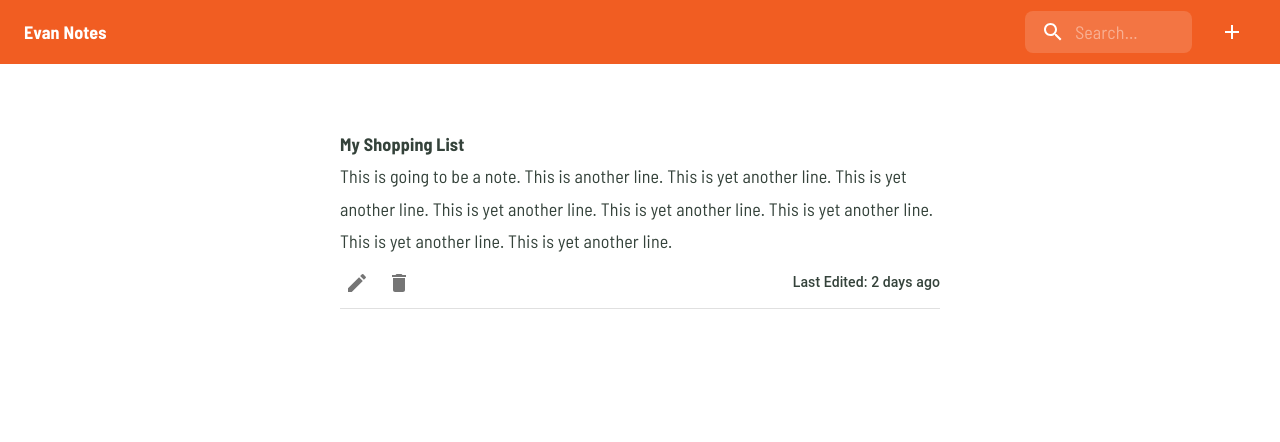
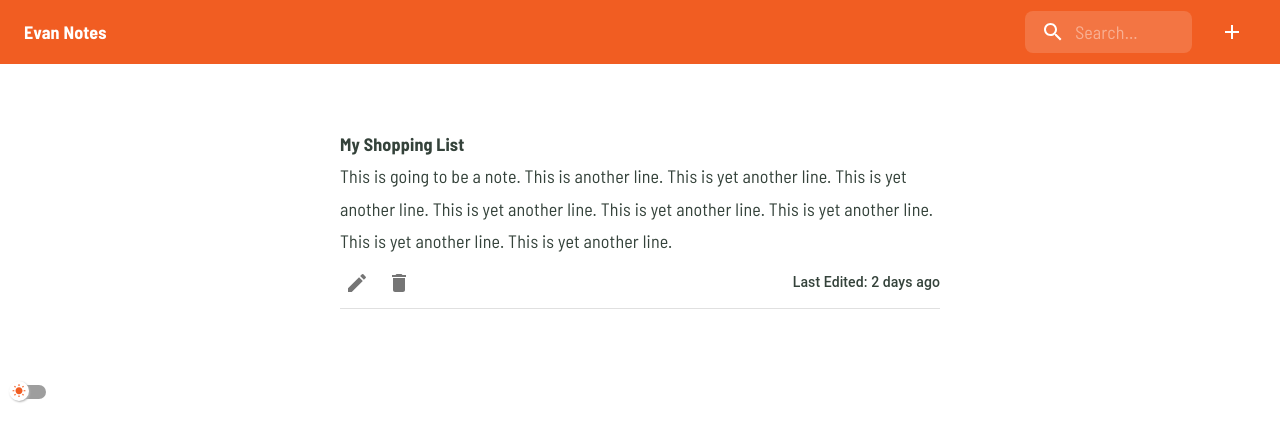
Before and after one commit to ecarlson2020/solace, a Next.js app: page / in a window 1280 px wide. Shown: the top 442 px of the page. Built offline with nearby package versions, Linux system fonts and the light colour scheme.

Commit message:
dark theme

```diff
--- a/src/common/components/Page/Header.tsx
+++ b/src/common/components/Page/Header.tsx
@@ -54,7 +54,7 @@ const StyledInputBase = styled(InputBase)(({ theme }) => ({
 export default function SearchAppBar() {
   return (
     <Box sx={{ flexGrow: 1 }}>
-      <AppBar position="static">
+      <AppBar position="static" color="primary">
         <Toolbar>
           <Typography
             variant="h6"
--- a/src/components/Home/index.tsx
+++ b/src/components/Home/index.tsx
@@ -1,12 +1,44 @@
+import { ReactNode } from "react";
 // mui
-import { Divider, Box, IconButton, Typography } from "@mui/material";
+import { Switch, Divider, Box, IconButton, Typography } from "@mui/material";
 import DeleteIcon from "@mui/icons-material/Delete";
 import EditIcon from "@mui/icons-material/Edit";
+import WbSunnyIcon from "@mui/icons-material/WbSunny";
+import DarkModeIcon from "@mui/icons-material/DarkMode";
 // components
 import Page from "../../common/components/Page";
 import CenterBox from "../../common/components/CenterBox";
+// store
+import { RootState, useRootStore } from "../../store";
+
+function SwitchIcon({ children }: { children: ReactNode }) {
+  return (
+    <Box
+      sx={(theme) => ({
+        borderRadius: "100%",
+        background: theme.palette.primary.bg,
+        width: "20px",
+        textAlign: "center",
+        height: "20px",
+        transform: "translate(0, -1px)",
+        display: "flex",
+        alignItems: "center",
+        justifyContent: "center",
+        boxShadow: `1px 1px 2px 0 ${theme.palette.primary.boxShadow}`,
+      })}
+    >
+      {children}
+    </Box>
+  );
+}
 
 export default function Home() {
+  const isLightMode = useRootStore((state: RootState) => state.isLightMode);
+  const setIsLightMode = useRootStore(
+    (state: RootState) => state.setIsLightMode
+  );
+  const iconStyle = { fontSize: "14px", color: "primary.main" };
+
   return (
     <Page>
       <CenterBox>
@@ -36,6 +68,20 @@ export default function Home() {
         </div>
         <Divider />
       </CenterBox>
+      <Switch
+        checked={!isLightMode}
+        onClick={() => setIsLightMode(!isLightMode)}
+        checkedIcon={
+          <SwitchIcon>
+            <DarkModeIcon sx={iconStyle} />
+          </SwitchIcon>
+        }
+        icon={
+          <SwitchIcon>
+            <WbSunnyIcon sx={iconStyle} />
+          </SwitchIcon>
+        }
+      />
     </Page>
   );
 }
--- a/src/store.ts
+++ b/src/store.ts
@@ -1,15 +1,11 @@
 import { create } from "zustand";
 
 export interface RootState {
-  headerHeight: number;
-  setHeaderHeight: (height: number) => void;
   isLightMode: boolean;
   setIsLightMode: (isLightMode: boolean) => void;
 }
 
 export const useRootStore = create((set) => ({
-  headerHeight: 0,
-  setHeaderHeight: (headerHeight) => set({ headerHeight }),
   isLightMode: true,
   setIsLightMode: (isLightMode) => set({ isLightMode }),
 }));
--- a/src/theme.ts
+++ b/src/theme.ts
@@ -4,6 +4,7 @@ const lightText = "#34423a";
 const darkText = "#eee";
 // orange
 const orange = "rgb(241, 93, 34)";
+const darkOrange = "#a13c14";
 // green
 const greenLightTheme = "#119944";
 const greenDarkTheme = "#2fb040";
@@ -183,6 +184,7 @@ darkThemeObj.palette.primary.gradient = darkGradient;
 darkThemeObj.palette.primary.green = greenDarkTheme;
 darkThemeObj.palette.primary.boxShadow = boxShadowDarkTheme;
 darkThemeObj.palette.primary.border = borderDarkTheme;
+darkThemeObj.palette.primary.main = darkOrange;
 darkThemeObj.palette.secondary.main = greenDarkTheme;
 darkThemeObj.palette.tertiary.main = darkText;
 darkThemeObj.typography.h1.color = darkText;
@@ -190,6 +192,8 @@ darkThemeObj.typography.h2.color = darkText;
 darkThemeObj.typography.h3.color = darkText;
 darkThemeObj.typography.h4.color = greenDarkTheme;
 darkThemeObj.typography.h6.color = darkText;
+darkThemeObj.typography.subtitle1.color = darkText;
+darkThemeObj.typography.subtitle2.color = darkText;
 darkThemeObj.typography.body1.color = darkText;
 darkThemeObj.typography.body2.color = greenDarkTheme;
 darkThemeObj.components.MuiCard.styleOverrides.root.background = darkBg;
```
